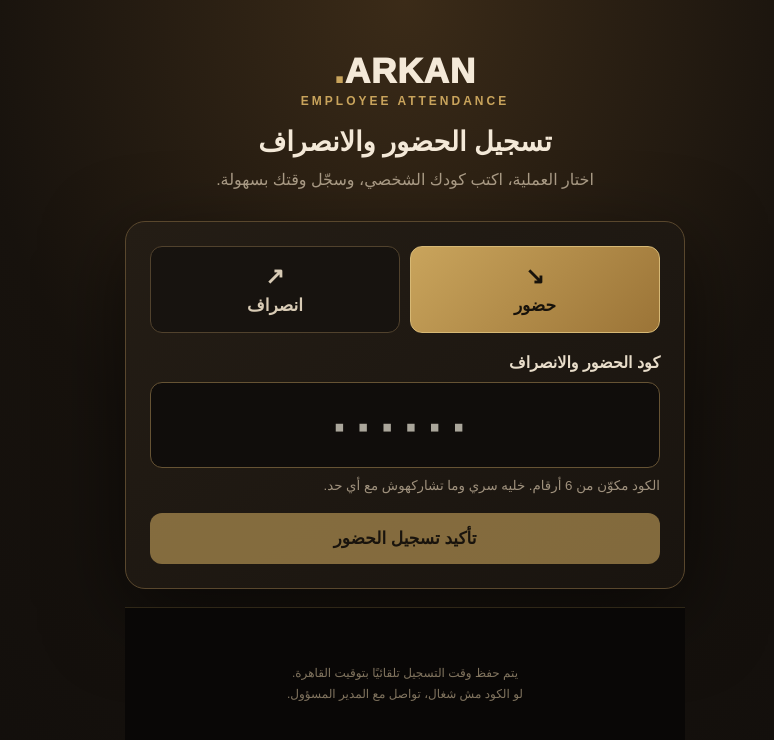
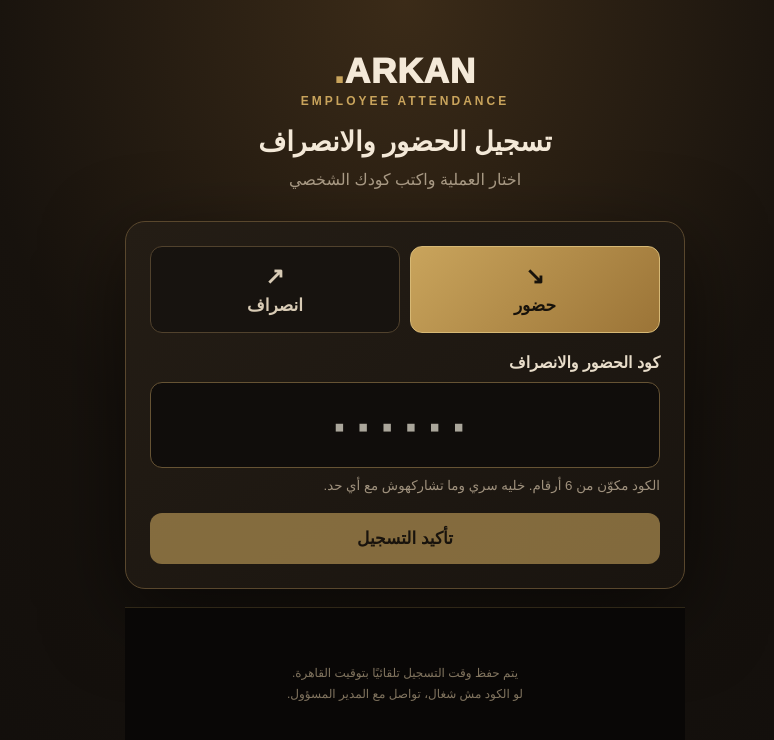
Before and after one commit to naderalaaabdelwahed-lab/project_web_arkan_cafe, a Next.js app: page /hr in a window 1280 px wide. Shown: the top 740 px of the page, without its empty margins (452-1226 px from the left). Built offline with nearby package versions, Linux system fonts and the light colour scheme; no server answers.

Commit message:
Align employee attendance page with requested design

```diff
--- a/src/app/hr/page.js
+++ b/src/app/hr/page.js
@@ -25,7 +25,7 @@ export default function HrHome(){
     <div style={{fontSize:35,fontWeight:950,letterSpacing:1}}>ARKAN<span style={{color:"#c9a45c"}}>.</span></div>
     <div style={{fontSize:12,letterSpacing:3,color:"#c9a45c",fontWeight:800,marginTop:3}}>EMPLOYEE ATTENDANCE</div>
     <h1 style={{fontSize:27,margin:"18px 0 8px"}}>تسجيل الحضور والانصراف</h1>
-    <p style={{color:"#ad9e88",margin:0,lineHeight:1.8}}>اختار العملية، اكتب كودك الشخصي، وسجّل وقتك بسهولة.</p>
+    <p style={{color:"#ad9e88",margin:0,lineHeight:1.8}}>اختار العملية واكتب كودك الشخصي</p>
    </header>
    <form onSubmit={submit} style={{background:"linear-gradient(145deg,#241d15,#19140f)",border:"1px solid #59472d",borderRadius:20,padding:24,display:"grid",gap:20,boxShadow:"0 24px 80px #0008"}}>
     <div style={{display:"grid",gridTemplateColumns:"1fr 1fr",gap:10}}>
@@ -39,7 +39,7 @@ export default function HrHome(){
     </label>
     {error&&<div role="alert" style={{padding:13,borderRadius:10,background:"#482323",border:"1px solid #754343",color:"#ffc5c5"}}>{error}</div>}
     {result&&<div role="status" style={{padding:15,borderRadius:10,background:"#193a2c",border:"1px solid #31684c",color:"#b5f0ca",lineHeight:1.9}}><strong>تم تسجيل {action==="check_in"?"الحضور":"الانصراف"} بنجاح ✓</strong><div>الموظف: {result.employee_name}</div><div>الوقت: {recordedAt}</div></div>}
-    <button disabled={busy||code.length!==6} type="submit" style={{padding:15,border:0,borderRadius:12,background:"#c9a45c",color:"#17120b",fontSize:17,fontWeight:900,cursor:busy?"wait":"pointer",opacity:busy||code.length!==6?.6:1}}>{busy?"جارٍ تسجيل العملية...":action==="check_in"?"تأكيد تسجيل الحضور":"تأكيد تسجيل الانصراف"}</button>
+    <button disabled={busy||code.length!==6} type="submit" style={{padding:15,border:0,borderRadius:12,background:"#c9a45c",color:"#17120b",fontSize:17,fontWeight:900,cursor:busy?"wait":"pointer",opacity:busy||code.length!==6?.6:1}}>{busy?"جارٍ تسجيل العملية...":"تأكيد التسجيل"}</button>
    </form>
    <footer style={{textAlign:"center",color:"#81745f",fontSize:12,lineHeight:1.8}}>يتم حفظ وقت التسجيل تلقائيًا بتوقيت القاهرة.<br/>لو الكود مش شغال، تواصل مع المدير المسؤول.</footer>
   </div>
```
